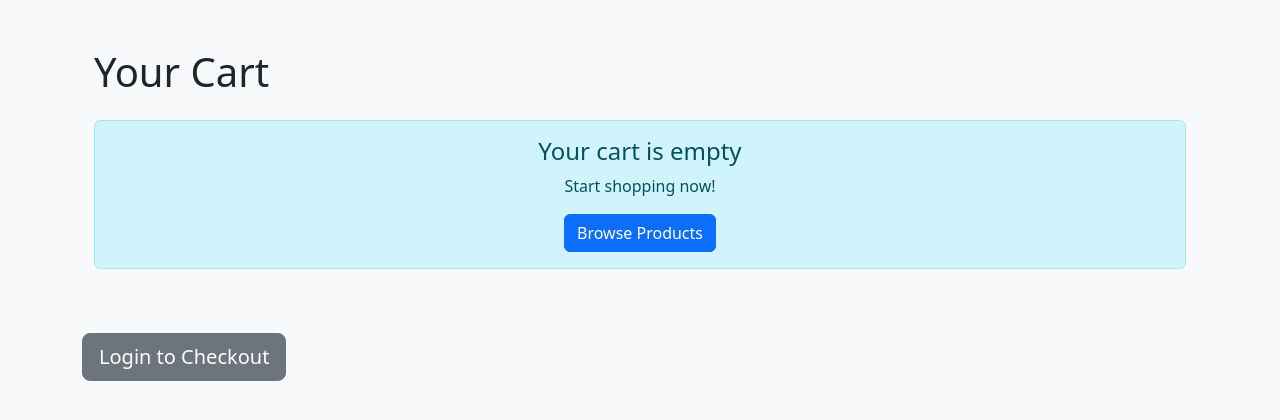
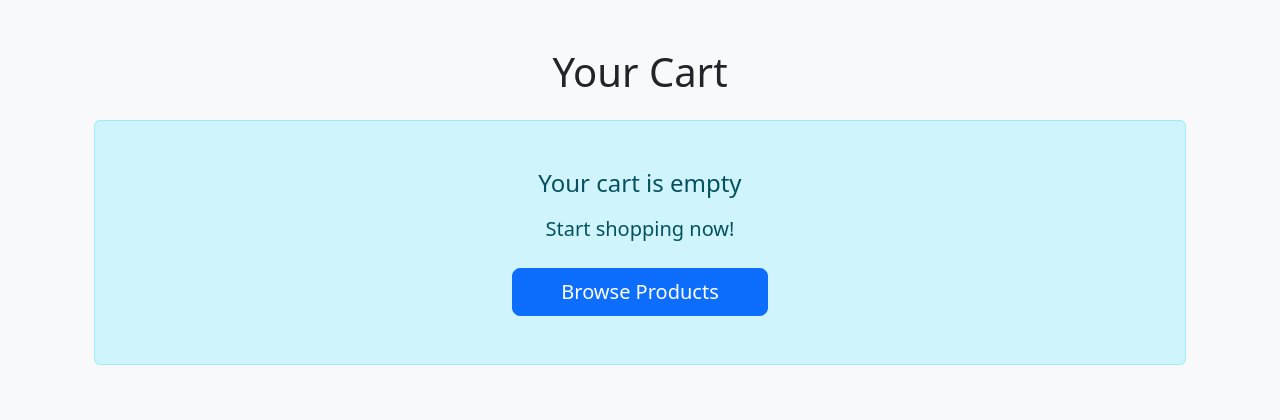
Before and after one commit to BoJack-Horse-man/django-ecommerce-mysql-teamD-2026, a Django app: page /cart/ in a window 1280 px wide. Shown: the part 56-476 px from the top of the page. Run offline with Django 5.2, Linux system fonts and the light colour scheme.

Commit message:
Day 2 update: login/register, profile with photo & orders, fake payment, status update

```diff
--- a/core/urls.py
+++ b/core/urls.py
@@ -25,6 +25,7 @@ urlpatterns = [
     path('', views.product_list, name='product_list'),
     path('<slug:slug>/', views.product_detail, name='product_detail'),
     path('profile/', views.user_profile, name='user_profile'),
+    path('order/<int:order_id>/pay/', views.fake_pay, name='fake_pay'),
 ]
 
 if settings.DEBUG:
--- a/shop/templates/shop/cart_summary.html
+++ b/shop/templates/shop/cart_summary.html
@@ -1,22 +1,32 @@
-{% extends "base.html" %}
+{% extends 'base.html' %}
 
 {% block title %}Your Cart - Store{% endblock %}
 
 {% block content %}
 <div class="container my-5">
+    <h1 class="mb-4 text-center">Your Cart</h1>
 
-    <h1 class="mb-4">Your Cart</h1>
+    {% if messages %}
+        <div class="mb-4">
+            {% for message in messages %}
+                <div class="alert alert-{{ message.tags }} alert-dismissible fade show" role="alert">
+                    {{ message }}
+                    <button type="button" class="btn-close" data-bs-dismiss="alert" aria-label="Close"></button>
+                </div>
+            {% endfor %}
+        </div>
+    {% endif %}
 
     {% if cart_items %}
         <div class="table-responsive">
-            <table class="table table-hover align-middle">
+            <table class="table table-hover table-bordered align-middle">
                 <thead class="table-dark">
                     <tr>
-                    <th>Product</th>
-                    <th>Price</th>
-                    <th>Quantity</th>
-                    <th>Subtotal</th>
-                    <th>Actions</th>
+                        <th scope="col">Product</th>
+                        <th scope="col">Price</th>
+                        <th scope="col">Quantity</th>
+                        <th scope="col">Subtotal</th>
+                        <th scope="col">Actions</th>
                     </tr>
                 </thead>
                 <tbody>
@@ -25,25 +35,22 @@
                             <td>
                                 <strong>{{ item.product.name }}</strong>
                                 {% if item.product.category %}
-                                <br><small class="text-muted">Category: {{ item.product.category.name }}</small>
+                                    <br>
+                                    <small class="text-muted">Category: {{ item.product.category.name }}</small>
                                 {% endif %}
                             </td>
                             <td>${{ item.product.price|floatformat:2 }}</td>
                             <td>
                                 <form method="post" action="{% url 'cart_update' item.product.id %}" class="d-inline" aria-label="Update quantity for {{ item.product.name }}">
                                     {% csrf_token %}
-                                <label for="quantity-{{ item.product.id }}" class="visually-hidden">
-                                    Quantity for {{ item.product.name }}
-                                </label>
+                                    <label for="quantity-{{ item.product.id }}" class="visually-hidden">Quantity</label>
                                     <input
                                         type="number"
                                         id="quantity-{{ item.product.id }}"
                                         name="quantity"
                                         value="{{ item.quantity }}"
-                                    min="1"
-                                    {% if item.product.stock > 0 %}
-                                        max="{{ item.product.stock }}"
-                                    {% endif %}
+                                        min="0"
+                                        {% if item.product.stock > 0 %}max="{{ item.product.stock }}"{% endif %}
                                         class="form-control w-auto d-inline"
                                         style="width: 80px;"
                                         placeholder="Qty"
@@ -71,25 +78,17 @@
         <div class="text-end mt-4">
             <h4>Grand Total: <strong>${{ total|floatformat:2 }}</strong></h4>
             {% if user.is_authenticated %}
-                <a href="{% url 'checkout' %}" class="btn btn-success btn-lg mt-3">Proceed to Checkout</a>
+                <a href="{% url 'checkout' %}" class="btn btn-success btn-lg mt-3 px-5">Proceed to Checkout</a>
             {% else %}
-                <a href="{% url 'login' %}?next={% url 'checkout' %}" class="btn btn-secondary btn-lg mt-3">Login to Checkout</a>
+                <a href="{% url 'login' %}?next={% url 'checkout' %}" class="btn btn-secondary btn-lg mt-3 px-5">Login to Checkout</a>
             {% endif %}
         </div>
     {% else %}
-        <div class="alert alert-info text-center">
-            <h4>Your cart is empty</h4>
-            <p>Start shopping now!</p>
-            <a href="{% url 'product_list' %}" class="btn btn-primary">Browse Products</a>
+        <div class="alert alert-info text-center py-5">
+            <h4 class="mb-3">Your cart is empty</h4>
+            <p class="lead mb-4">Start shopping now!</p>
+            <a href="{% url 'product_list' %}" class="btn btn-primary btn-lg px-5">Browse Products</a>
         </div>
     {% endif %}
 </div>
-{% if user.is_authenticated %}
-    <a href="{% url 'checkout' %}" class="btn btn-success btn-lg mt-3">Proceed to Checkout</a>
-{% else %}
-    <a href="{% url 'login' %}?next={% url 'checkout' %}" class="btn btn-secondary btn-lg mt-3">
-        Login to Checkout
-    </a>
-{% endif %}
-
 {% endblock %}
--- a/shop/views.py
+++ b/shop/views.py
@@ -266,3 +266,14 @@ def user_profile(request):
         'orders': orders,
     }
     return render(request, 'shop/user_profile.html', context)
+
+@login_required
+def fake_pay(request, order_id):
+    order = get_object_or_404(Order, id=order_id, user=request.user)
+    if order.status == Order.STATUS_PENDING:
+        order.status = Order.STATUS_SHIPPED  # or "paid"
+        order.save()
+        messages.success(request, "Payment successful (simulation)! Order is now processing.")
+    else:
+        messages.info(request, "Order already processed.")
+    return redirect('order_confirmation', order_id=order.pk)
```
Also changed, not shown: shop/models.py (+7 -1 lines), shop/templates/shop/order_confirmation.html (+14 -0 lines). Lines whose indentation alone changed are shown as unchanged.
